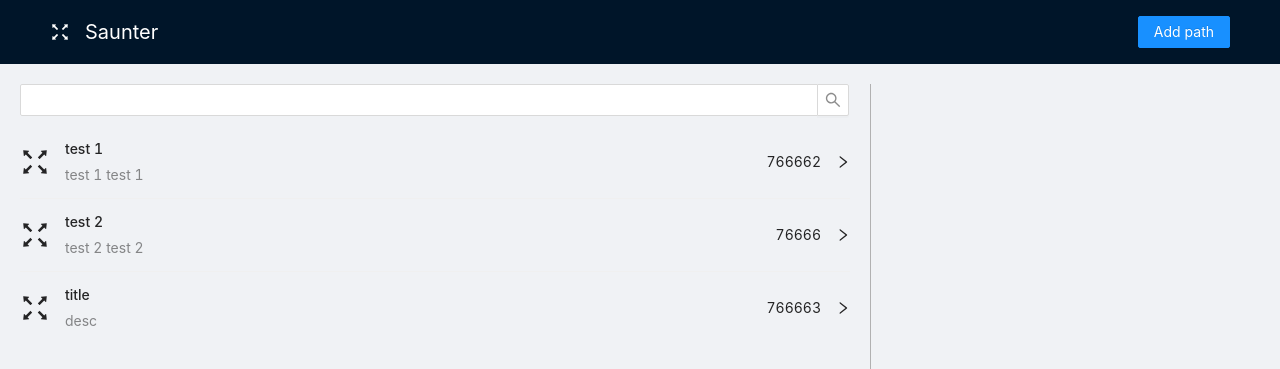
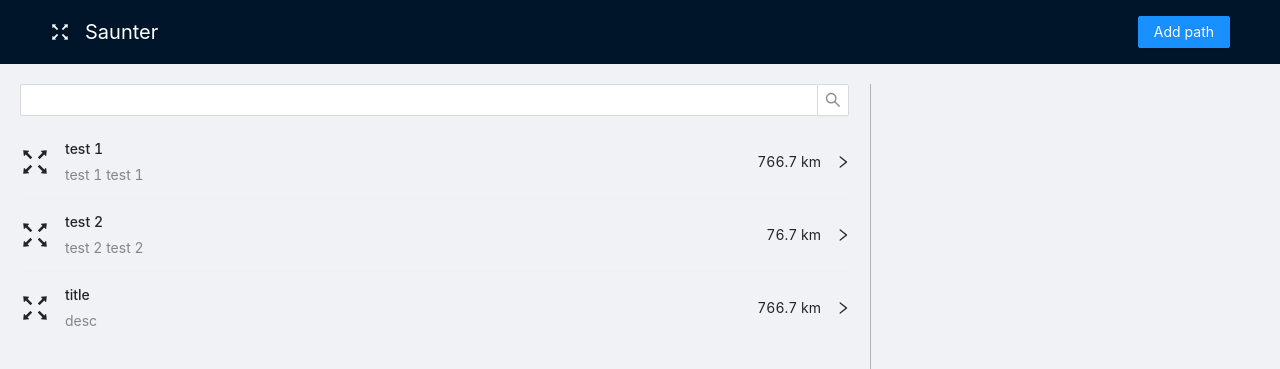
Before and after one commit to PavlenkoSt/MapsPath__React, a React (Create React App) app: page / in a window 1280 px wide. Shown: the top 369 px of the page. Built offline with nearby package versions, Linux system fonts and the light colour scheme.

Commit message:
add formatLength

```diff
--- a/src/components/Map.tsx
+++ b/src/components/Map.tsx
@@ -98,7 +98,7 @@ const Map: FC<MapPropsType> = ({ setMarkers, markers, setLength, isAddRoute }) =
           }}
           callback={response => {
             const meters = response?.rows.reduce((acc, cur) => {
-              return (acc += cur?.elements[0].distance.value)
+              return (acc += cur?.elements[0]?.distance?.value)
             }, 0)
 
             if (meters && setLength) {
--- a/src/components/ModalForm/AddNewRouteForm/AddNewRouteForm.tsx
+++ b/src/components/ModalForm/AddNewRouteForm/AddNewRouteForm.tsx
@@ -4,6 +4,7 @@ import s from './AddNewRouteForm.module.scss'
 import MarkerType from '../../../models/marker'
 import { toast, ToastOptions } from 'react-toastify'
 import useAction from '../../../hooks/useAction'
+import formatLength from '../../../utilts/formatLength'
 
 type AddNewRouteFormPropsType = {
   markers: MarkerType[]
@@ -57,7 +58,7 @@ const AddNewRouteForm: FC<AddNewRouteFormPropsType> = ({
       toast('Success! Route added to list', toastOptions)
       return
     }
-    toast('Error! You need to put 2 or more markers on map', toastOptions)
+    toast('Error! You should put 2 or more markers on map', toastOptions)
   }
 
   const [detectedLength, setDetectedLength] = useState(0)
@@ -77,7 +78,7 @@ const AddNewRouteForm: FC<AddNewRouteFormPropsType> = ({
         <Input.TextArea />
       </Form.Item>
       <Form.Item className={s.length}>
-        <div>Length: {length || '0 m'}</div>
+        <div>Length: {formatLength(length) || '0 m'}</div>
       </Form.Item>
       <Form.Item>
         <Button type="primary" htmlType="submit">
--- a/src/components/Routes/Routes.tsx
+++ b/src/components/Routes/Routes.tsx
@@ -8,6 +8,7 @@ import RoutesList from './RoutesList'
 import { Button, Card } from 'antd'
 import s from './Routes.module.scss'
 import useAction from '../../hooks/useAction'
+import formatLength from '../../utilts/formatLength'
 
 const Routes = () => {
   const [activeRoute, setActiveRoute] = useState(null as unknown as RouteType)
@@ -34,7 +35,11 @@ const Routes = () => {
       <RoutesList />
       <Diviner />
       {activeRouteId && (
-        <Card title={activeRoute?.title} extra={<span>{activeRoute?.length}</span>} style={{ width: 460 }}>
+        <Card
+          title={activeRoute?.title}
+          extra={<span>{formatLength(activeRoute?.length)}</span>}
+          style={{ width: 460 }}
+        >
           <p>{activeRoute?.fullDesc}</p>
           <Map markers={activeRoute?.markers} isAddRoute={false} />
           <div className={s.btns}>
--- a/src/components/Routes/RoutesList.tsx
+++ b/src/components/Routes/RoutesList.tsx
@@ -6,6 +6,7 @@ import { List } from 'antd'
 import { useTypedSelector } from '../../hooks/useTypedSelector'
 import RouteType from '../../models/route'
 import useAction from '../../hooks/useAction'
+import formatLength from '../../utilts/formatLength'
 
 const RoutesList = () => {
   const [searchedRoutes, setSearchedRoutes] = useState([] as RouteType[])
@@ -50,7 +51,7 @@ const RoutesList = () => {
               }
               description={route.shortDesc}
             />
-            <div className={s.distance}>{route.length}</div>
+            <div className={s.distance}>{formatLength(route.length)}</div>
             <RightOutlined className={s.arr} />
           </List.Item>
         )}
--- /dev/null
+++ b/src/utilts/formatLength.ts
@@ -0,0 +1,8 @@
+const formatLength = (length: number) => {
+  if (length >= 1000) {
+    return (length / 1000).toFixed(1) + ' km'
+  }
+  return length + ' m'
+}
+
+export default formatLength
```
